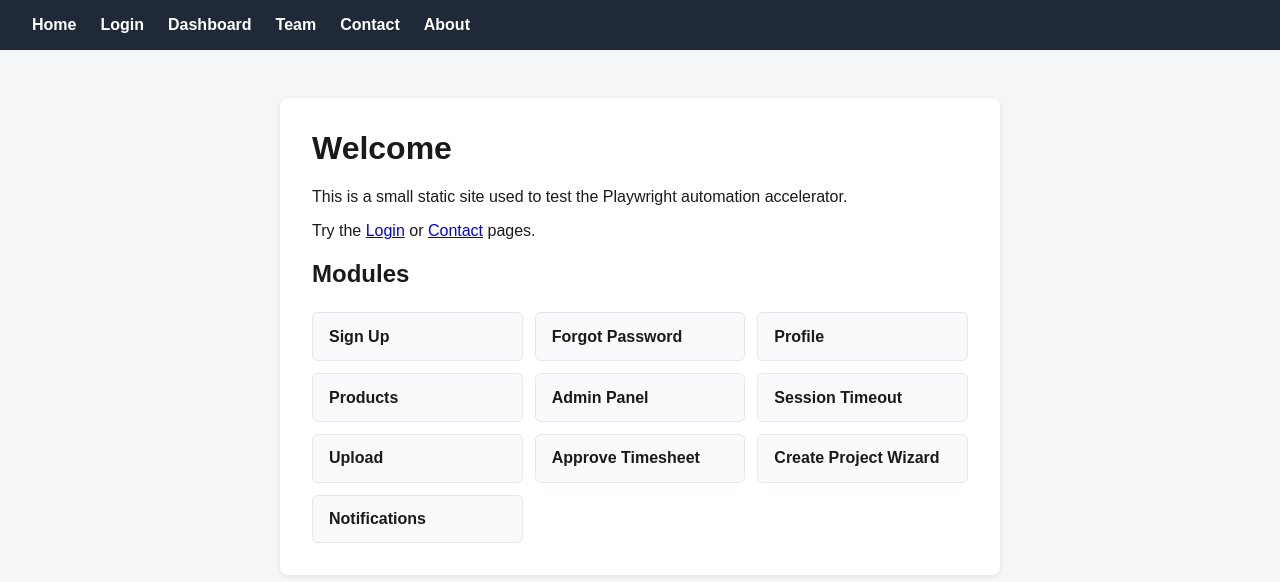
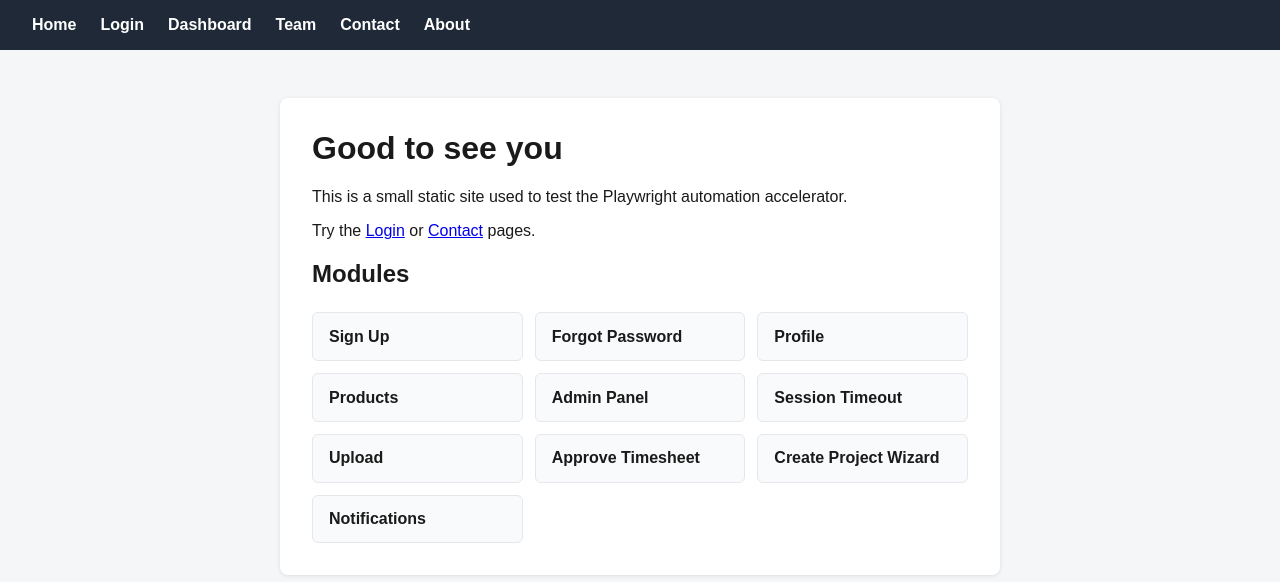
Before and after one commit to Niranjan17122002/playwright-test-target, a plain HTML site: page index.html in a window 1280 px wide. Drawn offline with Linux system fonts and the light colour scheme.

Commit message:
Test: home heading (live check of per-test review badge; reverted after)

```diff
--- a/index.html
+++ b/index.html
@@ -15,7 +15,7 @@
     <a href="about.html" id="nav-about">About</a>
   </nav>
   <main class="wide">
-    <h1>Welcome</h1>
+    <h1>Good to see you</h1>
     <p>This is a small static site used to test the Playwright automation accelerator.</p>
     <p>Try the <a href="login.html">Login</a> or <a href="contact.html">Contact</a> pages.</p>
 
```
